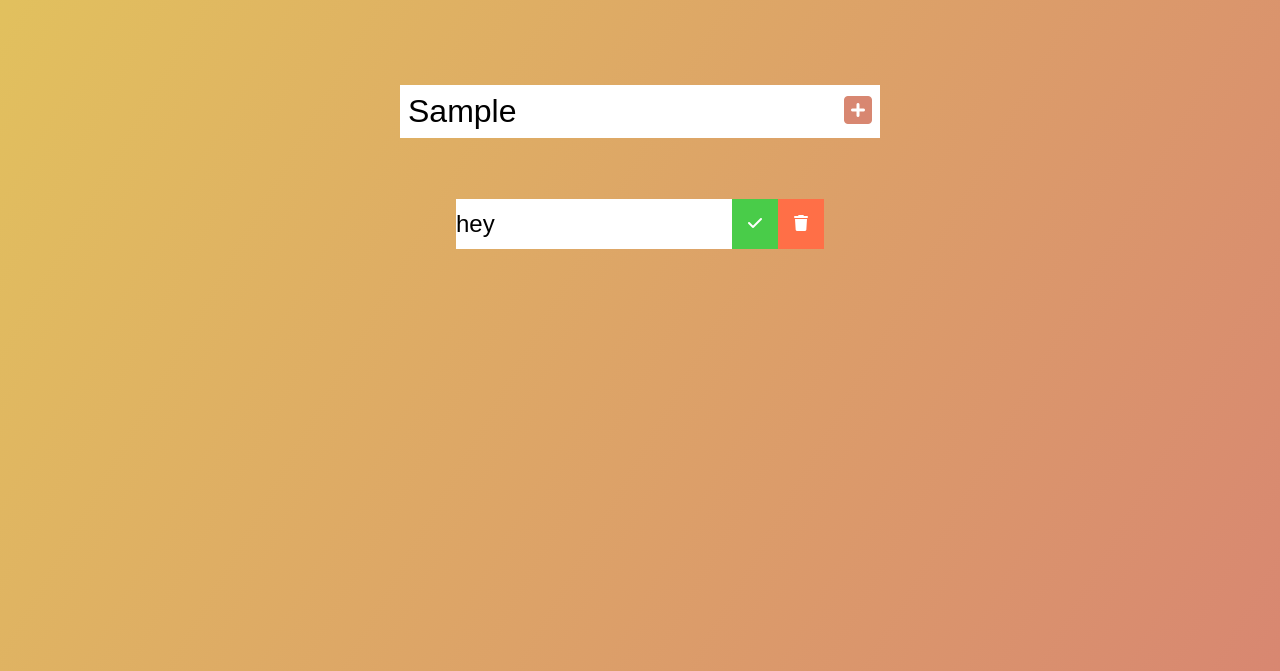
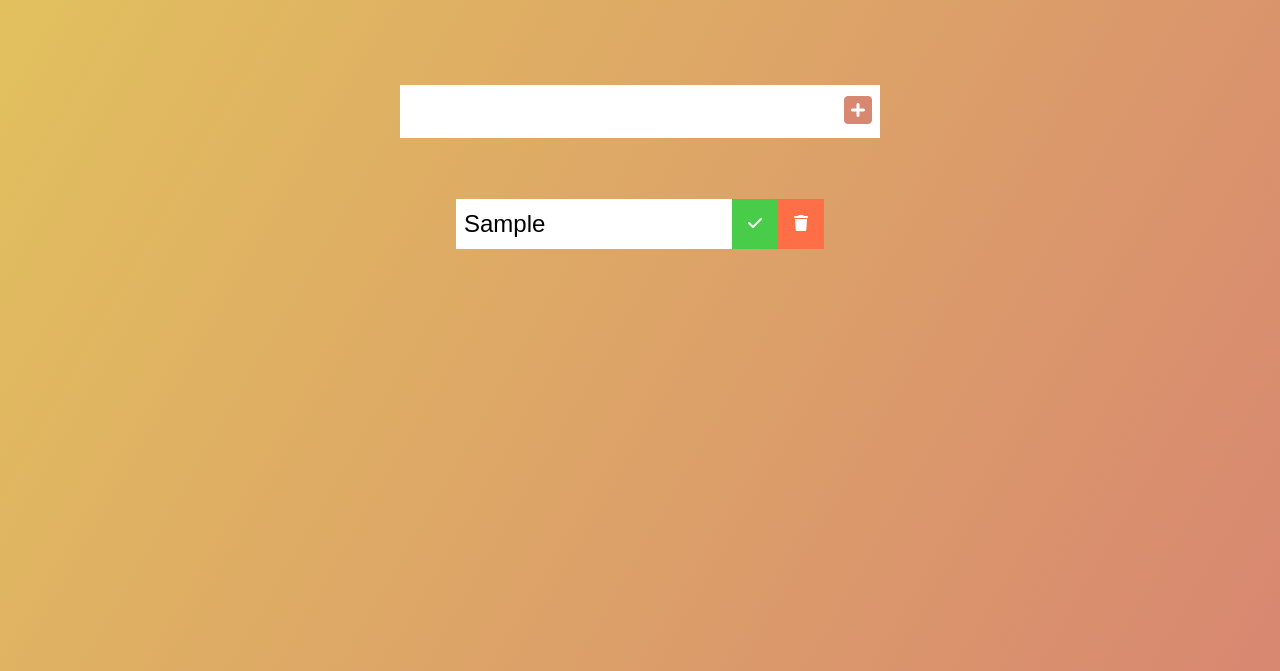
Before and after one commit to Sonsyduke/Douglas_Todo, a plain HTML site: page index.html in a window 1280 px wide. Both pictures are taken after typing "Sample" into the empty fields and a click on the button 858 px from the left and 240 px from the top of the page. Shown: the part 129-800 px from the top of the page. Drawn offline with Linux system fonts and the light colour scheme.

Commit message:
adding input value from the text field

```diff
--- a/CSS/styles.css
+++ b/CSS/styles.css
@@ -81,3 +81,7 @@
 .complete-btn {
   background: rgb(73, 204, 73);
 }
+
+.todo-item {
+  padding: 0rem 0.5rem;
+}
--- a/JS/script.js
+++ b/JS/script.js
@@ -15,7 +15,7 @@
 
   // Create li
   const newTodo = document.createElement("li");
-  newTodo.innerText = "hey";
+  newTodo.innerText = todoInput.value;
   newTodo.classList.add("todo-item");
   todoDiv.appendChild(newTodo);
 
@@ -33,4 +33,7 @@
 
   // Append to list
   todoList.appendChild(todoDiv);
+
+  // Clear Todo input value
+  todoInput.value = "";
 }
```
